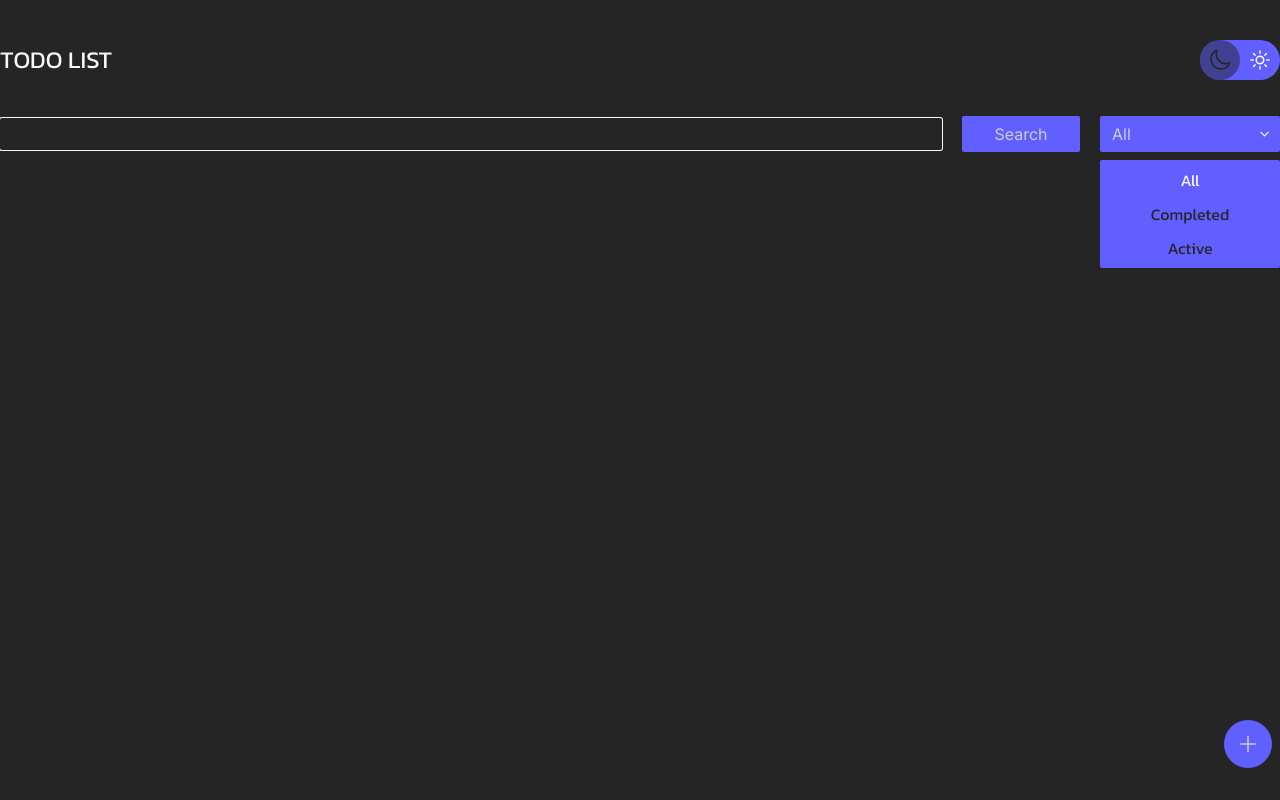
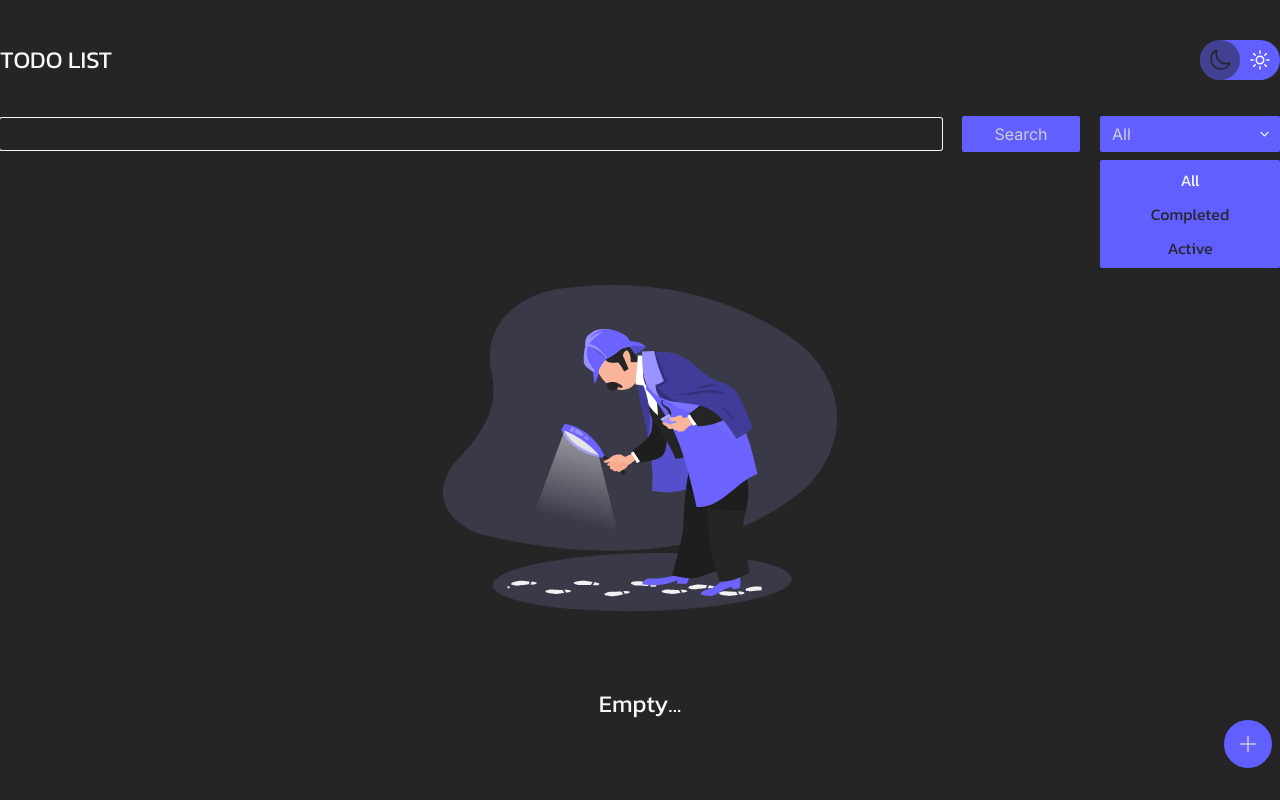
Before and after one commit to lvd536/React-Todo, a React (Vite) app: page / in a window 1280 px wide. Built offline with nearby package versions, Linux system fonts and the light colour scheme.

Commit message:
- Add no todos images

```diff
--- a/src/components/Todo/TodoList.tsx
+++ b/src/components/Todo/TodoList.tsx
@@ -1,12 +1,16 @@
+import detectiveLight from "../../assets/detectiveLight.svg"
+import detectiveDark from "../../assets/detectiveDark.svg"
 import { useFilter } from "../../store/useFilterStore";
 import { useSearchValue } from "../../store/useSearchStore";
 import { useTodos, type ITodo } from "../../store/useTodoStore";
 import TodoItem from "./TodoItem";
+import { useTheme } from "../../store/useThemeStore";
 
 export default function TodoList() {
   const todos = useTodos();
   const searchValue = useSearchValue();
   const filterValue = useFilter();
+  const theme = useTheme();
 
   const getFilteredTodos = (todos: ITodo[], searchValue: string, filterValue: "all" | "completed" | "active") => {
     const filteredBySearchTodos = todos.filter((todo) => searchValue === '' ? true : todo.title.includes(searchValue))
@@ -15,9 +19,20 @@ export default function TodoList() {
 
   const filteredTodos = getFilteredTodos(todos, searchValue, filterValue);
 
+  const emptyTodosElement = () => {
+    return (
+      <div className="flex flex-col items-center justify-center gap-5">
+        <img src={theme === 'light' ? detectiveLight : detectiveDark} alt="empty todos" className='w-110 h-110' />
+        <span className="font-main text-black text-2xl dark:text-white">Empty...</span>
+      </div>
+    )
+  };
+
+
   return (
     <div className="flex w-full flex-col gap-5 pt-10">
         {
+          filteredTodos.length === 0 ? emptyTodosElement() :
           filteredTodos.map((todo, index) => (
             <TodoItem todo={todo} key={index}/>
           ))
```
Also changed, not shown: src/assets/detectiveDark.svg (added), src/assets/detectiveLight.svg (added).
